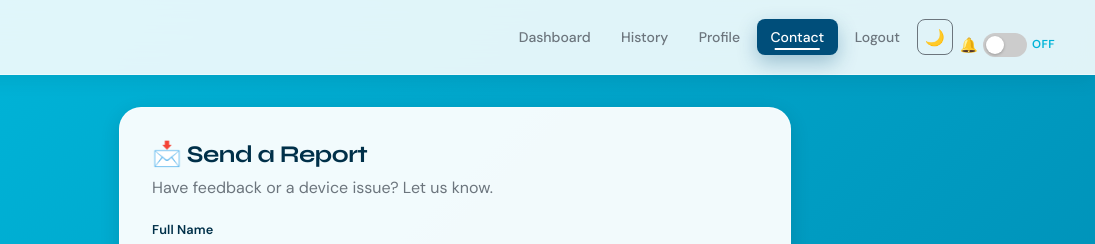
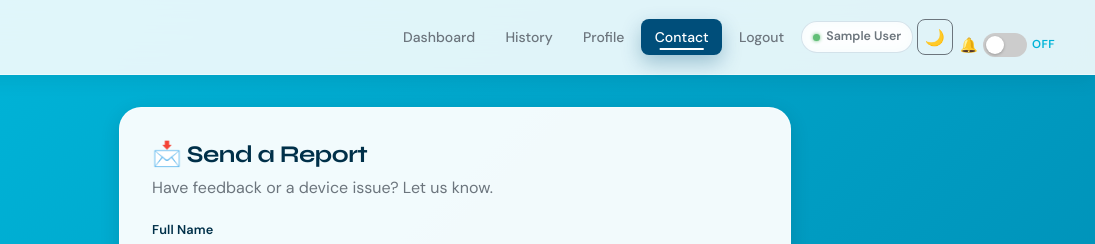
Before and after one commit to KBDATUIN/freshzone, a website: page public/contact.html in a window 1280 px wide. Shown: the top 244 px of the page, 185-1280 px from the left. Drawn offline with Linux system fonts and the light colour scheme; sample sign-in values are in the browser's storage.

Commit message:
Show logged-in user name in nav on all pages

```diff
--- a/public/contact.html
+++ b/public/contact.html
@@ -68,6 +68,10 @@
                 <a href="profile.html">Profile</a>
                 <a href="contact.html" class="active">Contact</a>
                 <a href="#" onclick="openLogoutModal();return false;">Logout</a>
+<div class="nav-user" id="nav-user-display">
+                    <span class="nav-user-dot"></span>
+                    <span id="nav-user-name">—</span>
+                </div>
                 <button class="dark-toggle" id="dark-toggle" onclick="toggleDarkMode()" title="Toggle dark mode" aria-label="Toggle dark mode">🌙</button>
                 <label class="push-toggle-wrap" title="Toggle push notifications" aria-label="Toggle push notifications">
                     <span class="push-toggle-icon">🔔</span>
@@ -279,6 +283,13 @@
         }
 
 
+
+        // Show logged-in user name in nav
+        (function() {
+            const u = JSON.parse(localStorage.getItem('currentUser') || '{}');
+            const el = document.getElementById('nav-user-name');
+            if (el && (u.full_name || u.name)) el.textContent = u.full_name || u.name;
+        })();
         initHotkeys('contact');
     </script>
     <script src="/pwa.js" defer></script>
```
Also changed, not shown: public/history.html (+11 -0 lines), public/profile.html (+4 -0 lines).
